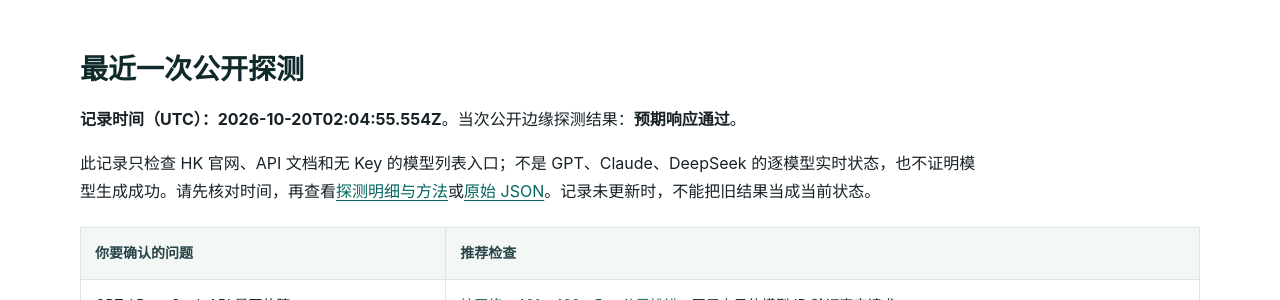
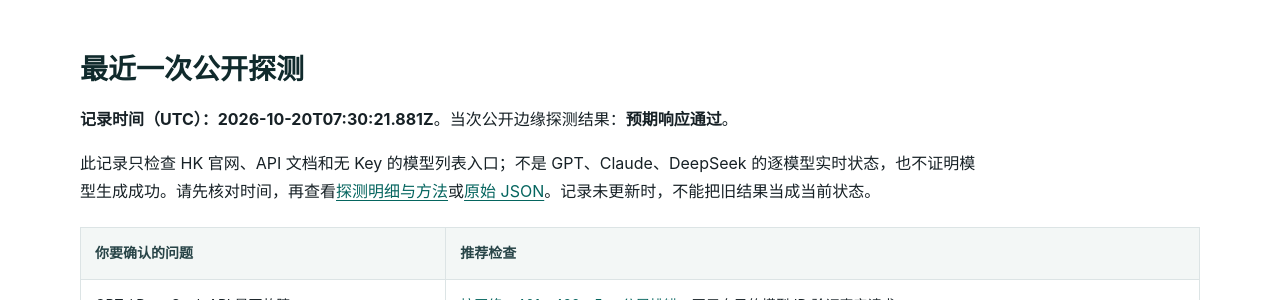
Before and after one commit to KKWANG4444/api-status, a Jekyll site: the page built from index.md, in a window 1280 px wide and 900 px high, scrolled down 364 px. Shown: the part 151-451 px from the top of the window. Built offline with Jekyll 4.4.1, drawn with Linux system fonts in a browser that asks for light colours.

Commit message:
chore: update public edge status

```diff
--- a/_data/status.json
+++ b/_data/status.json
@@ -1,7 +1,7 @@
 {
   "status": "operational",
-  "checked_at": "2026-10-20T02:04:55.554Z",
-  "duration_ms": 641,
+  "checked_at": "2026-10-20T07:30:21.881Z",
+  "duration_ms": 7744,
   "overall": true,
   "components": [
     {
@@ -10,7 +10,7 @@
       "url": "https://www.aifast.hk/",
       "ok": true,
       "status": 200,
-      "elapsed_ms": 551,
+      "elapsed_ms": 522,
       "content_type": "text/html; charset=utf-8",
       "detail": "Expected public edge response"
     },
@@ -20,7 +20,7 @@
       "url": "https://api.aifast.hk/",
       "ok": true,
       "status": 200,
-      "elapsed_ms": 452,
+      "elapsed_ms": 7716,
       "content_type": "text/html",
       "detail": "Expected public edge response"
     },
@@ -30,7 +30,7 @@
       "url": "https://www.aifast.hk/v1/models",
       "ok": true,
       "status": 401,
-      "elapsed_ms": 586,
+      "elapsed_ms": 599,
       "content_type": "application/json; charset=utf-8",
       "detail": "Expected public edge response"
     }
--- a/data/status.json
+++ b/data/status.json
@@ -1,7 +1,7 @@
 {
   "status": "operational",
-  "checked_at": "2026-10-20T02:04:55.554Z",
-  "duration_ms": 641,
+  "checked_at": "2026-10-20T07:30:21.881Z",
+  "duration_ms": 7744,
   "overall": true,
   "components": [
     {
@@ -10,7 +10,7 @@
       "url": "https://www.aifast.hk/",
       "ok": true,
       "status": 200,
-      "elapsed_ms": 551,
+      "elapsed_ms": 522,
       "content_type": "text/html; charset=utf-8",
       "detail": "Expected public edge response"
     },
@@ -20,7 +20,7 @@
       "url": "https://api.aifast.hk/",
       "ok": true,
       "status": 200,
-      "elapsed_ms": 452,
+      "elapsed_ms": 7716,
       "content_type": "text/html",
       "detail": "Expected public edge response"
     },
@@ -30,7 +30,7 @@
       "url": "https://www.aifast.hk/v1/models",
       "ok": true,
       "status": 401,
-      "elapsed_ms": 586,
+      "elapsed_ms": 599,
       "content_type": "application/json; charset=utf-8",
       "detail": "Expected public edge response"
     }
```
